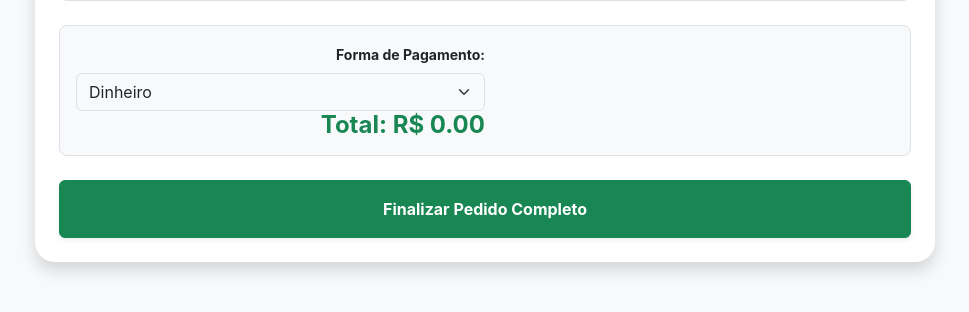
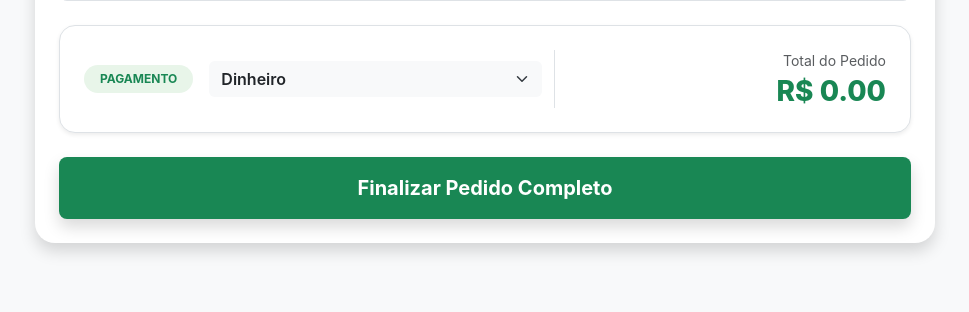
Before and after one commit to Francisco-Cassio/lavandeira_automatizada, a Flask app: page /registro in a window 1280 px wide. Shown: the part 458-770 px from the top of the page, without its empty margins (155-1124 px from the left). Run offline with Flask 3, Linux system fonts and the light colour scheme.

Commit message:
lipstick: style: lipstick: style: harmonizar painel de checkout e melhorar UX de finalização

```diff
--- a/static/css/style.css
+++ b/static/css/style.css
@@ -91,3 +91,25 @@ body {
 .text-primary-dark {
   color: var(--ifpi-dark);
 }
+
+.bg-success-subtle {
+  background-color: #e8f5e9 !important;
+}
+
+.hover-up {
+  transition: transform 0.2s ease, box-shadow 0.2s ease;
+}
+
+.hover-up:hover {
+  transform: translateY(-2px);
+  box-shadow: 0 8px 15px rgba(25, 135, 84, 0.2) !important;
+}
+
+#formaPagamento:focus {
+  box-shadow: none;
+  background-color: #f0f2f5;
+}
+
+.fw-extrabold {
+  font-weight: 800;
+}
--- a/templates/index.html
+++ b/templates/index.html
@@ -10,7 +10,7 @@
       rel="stylesheet"
       href="{{ url_for('static', filename='css/style.css') }}"
     />
-    <title>Registro - Lavanderia IFPI</title>
+    <title>Registro Pedidos - Lavanderia</title>
   </head>
   <body class="bg-light">
     <nav class="navbar navbar-dark mb-4 shadow navbar-custom">
@@ -123,38 +123,56 @@
             </table>
           </div>
 
-          <div
-            class="p-3 bg-light rounded-3 d-flex justify-content-between align-items-center border"
+          <div class="mt-4 p-4 bg-white rounded-4 border shadow-sm">
+            <div class="row align-items-center">
+              <div class="col-md-7">
+                <div class="d-flex align-items-center gap-3">
+                  <div class="flex-shrink-0">
+                    <span
+                      class="badge bg-success-subtle text-success rounded-pill px-3 py-2 fw-bold"
                     >
-            <div class="text-end w-100">
-              <div class="col-md-6">
-                <label class="form-label fw-bold small"
-                  >Forma de Pagamento:</label
+                      PAGAMENTO
+                    </span>
+                  </div>
+                  <div class="flex-grow-1">
+                    <select
+                      id="formaPagamento"
+                      class="form-select border-0 bg-light fw-semibold"
                     >
-                <select id="formaPagamento" class="form-select bg-light">
                       <option value="Dinheiro">Dinheiro</option>
                       <option value="Pix">Pix</option>
-                  <option value="Cartão de Crédito">Cartão de Crédito</option>
+                      <option value="Cartão de Crédito">
+                        Cartão de Crédito
+                      </option>
                       <option value="Cartão de Débito">Cartão de Débito</option>
                     </select>
                   </div>
-              <div class="col-md-6 text-end">
-                <h4 class="fw-bold text-success mb-0">
-                  Total: R$ <span id="totalPedido">0.00</span>
-                </h4>
                 </div>
+              </div>
+              <div class="col-md-5 text-end border-start">
+                <span class="text-muted small d-block mb-1"
+                  >Total do Pedido</span
+                >
+                <h3
+                  class="fw-extrabold text-success mb-0"
+                  id="totalPedidoDisplay"
+                >
+                  R$ <span id="totalPedido">0.00</span>
+                </h3>
                 <small
                   class="text-danger fw-bold"
                   id="avisoDesconto"
                   style="display: none"
-                >10% de desconto aplicado</small
                 >
+                  10% de desconto aplicado!
+                </small>
+              </div>
             </div>
           </div>
 
           <button
             onclick="finalizarPedido()"
-            class="btn btn-success w-100 py-3 fw-bold mt-4 shadow-sm"
+            class="btn btn-success btn-lg w-100 py-3 fw-bold mt-4 rounded-3 shadow border-0 hover-up"
           >
             Finalizar Pedido Completo
           </button>
```
Lines whose indentation alone changed are shown as unchanged.
